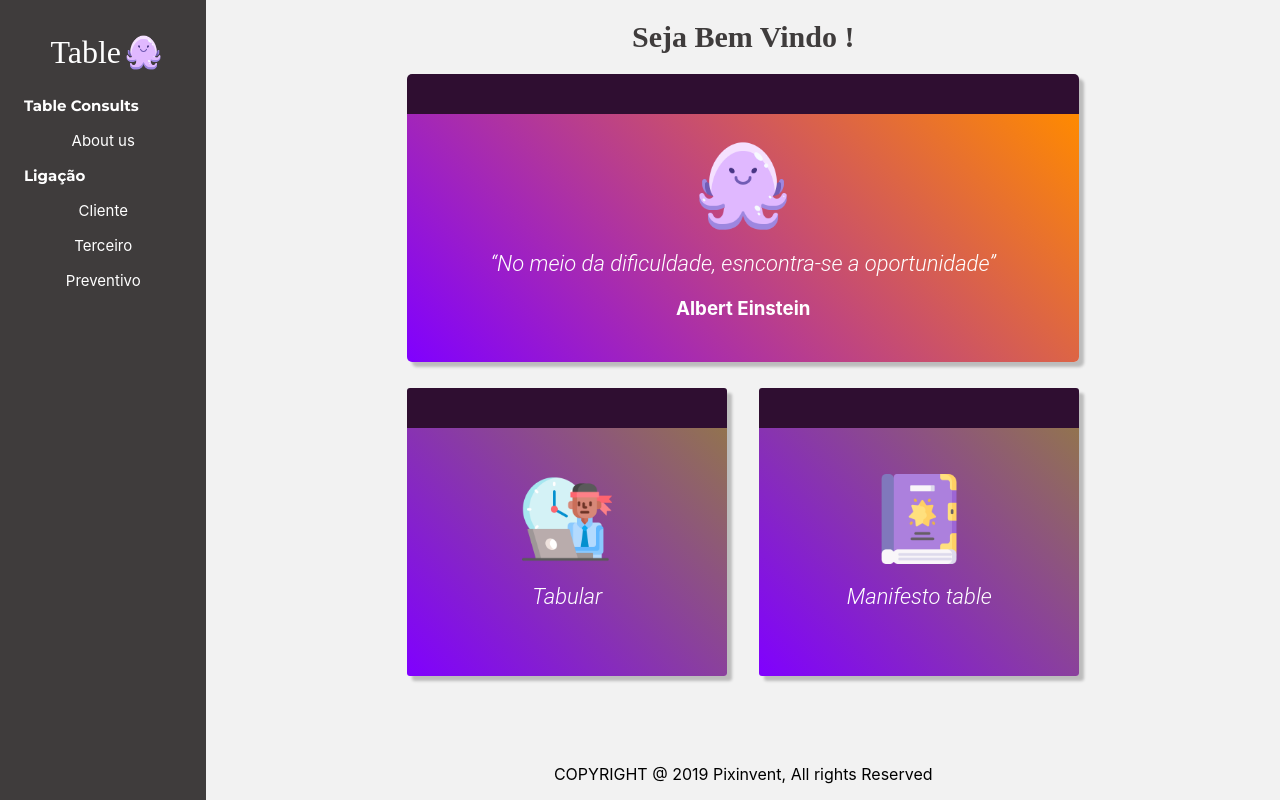
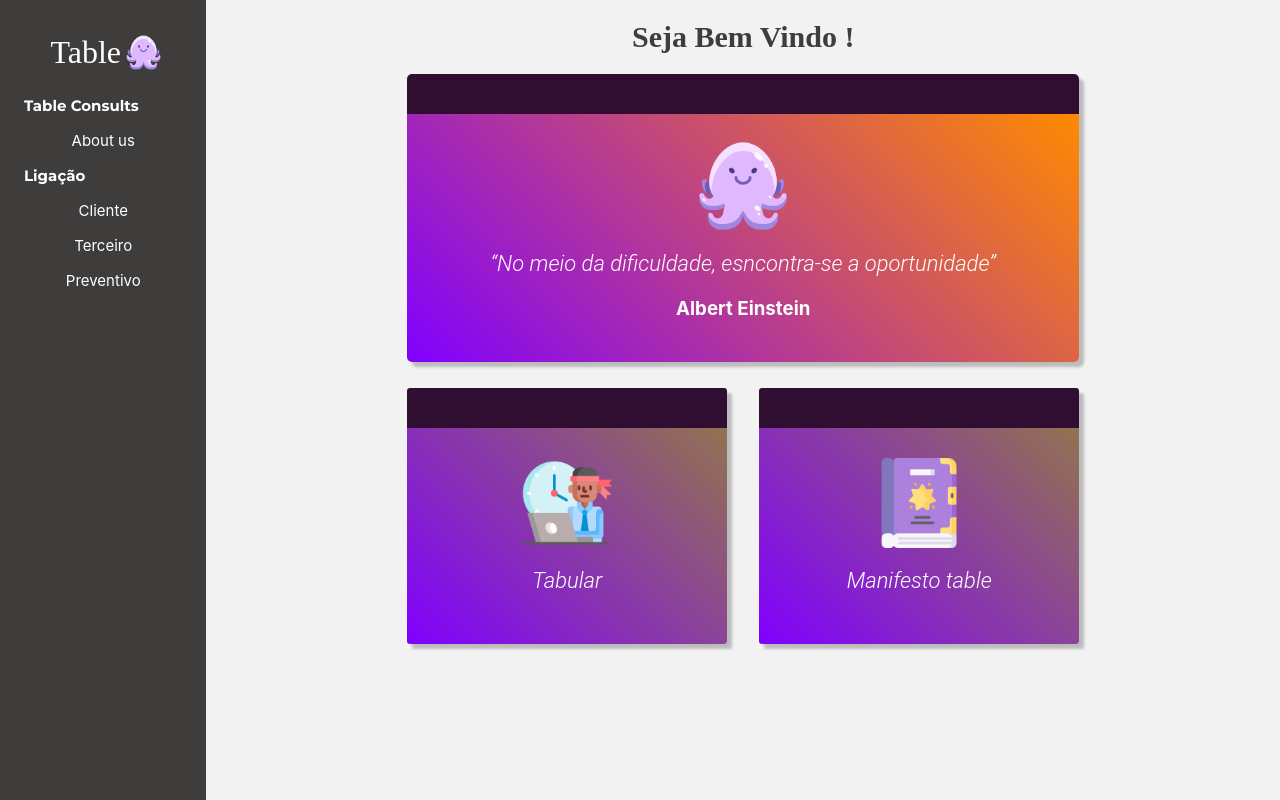
Before and after one commit to joaopedro-dev/table-project, a Next.js app: page / in a window 1280 px wide. Shown: the top 800 px of the page. Built offline with nearby package versions, Linux system fonts and the light colour scheme; a web font is replaced by a local one.

Commit message:
alterando sizes

```diff
--- a/styles/components/Cards.module.css
+++ b/styles/components/Cards.module.css
@@ -66,7 +66,7 @@
   align-items: center;
   justify-content: center;
   width: 20rem;
-  height: 18rem;
+  height: 16rem;
   border-top: 40px solid #2f0e31;
 }
 
--- a/styles/components/Navbar.module.css
+++ b/styles/components/Navbar.module.css
@@ -9,7 +9,7 @@
   padding: 1rem;
   width: 15rem;
   color: #ffff;
-  height: 100vh;
+  height: 150vh;
 }
 
 .logo {
```
